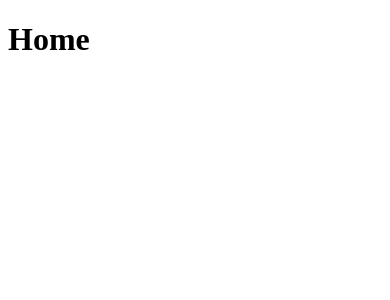
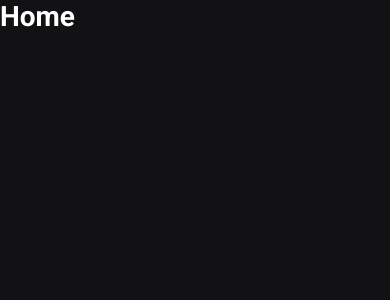
Before and after one commit to MarcosJBM/ignews, a Next.js app: page / in a window 390 px wide. Shown: the top 300 px of the page. Built offline with nearby package versions, Linux system fonts and the light colour scheme.

Commit message:
feat: global scss

```diff
--- a/src/pages/_app.tsx
+++ b/src/pages/_app.tsx
@@ -1,4 +1,6 @@
 import type { AppProps } from 'next/app';
+
+import '../styles/global.scss';
 
 export default function App({ Component, pageProps }: AppProps) {
   return <Component {...pageProps} />;
--- /dev/null
+++ b/src/styles/global.scss
@@ -0,0 +1,52 @@
+* {
+  margin: 0;
+  padding: 0;
+  box-sizing: border-box;
+}
+
+:root {
+  --white: #ffffff;
+
+  --gray-100: #e1e1e6;
+  --gray-300: #a8a8b3;
+  --gray-900: #121214;
+
+  --cyan-500: #61dafb;
+
+  --yellow-500: #eba417;
+}
+
+@media (max-width: 1080px) {
+  html {
+    font-size: 93.75%;
+  }
+}
+
+@media (max-width: 720px) {
+  html {
+    font-size: 87.5%;
+  }
+}
+
+body {
+  color: var(--white);
+  background: var(--gray-900);
+}
+
+body,
+input,
+textarea,
+select,
+button {
+  font: 400 1rem 'Roboto', sans-serif;
+}
+
+button {
+  cursor: pointer;
+}
+
+a {
+  color: inherit;
+
+  text-decoration: none;
+}
```
